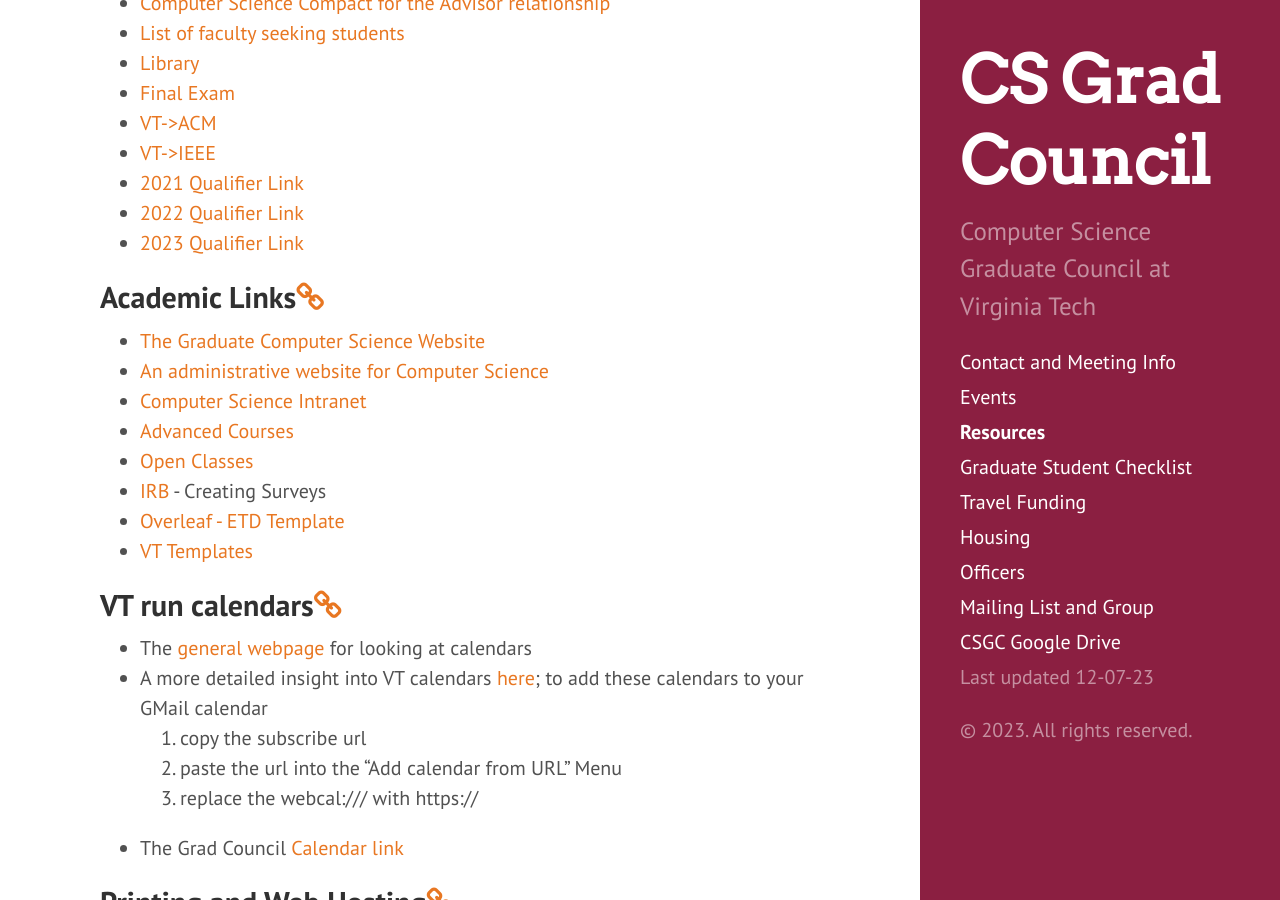
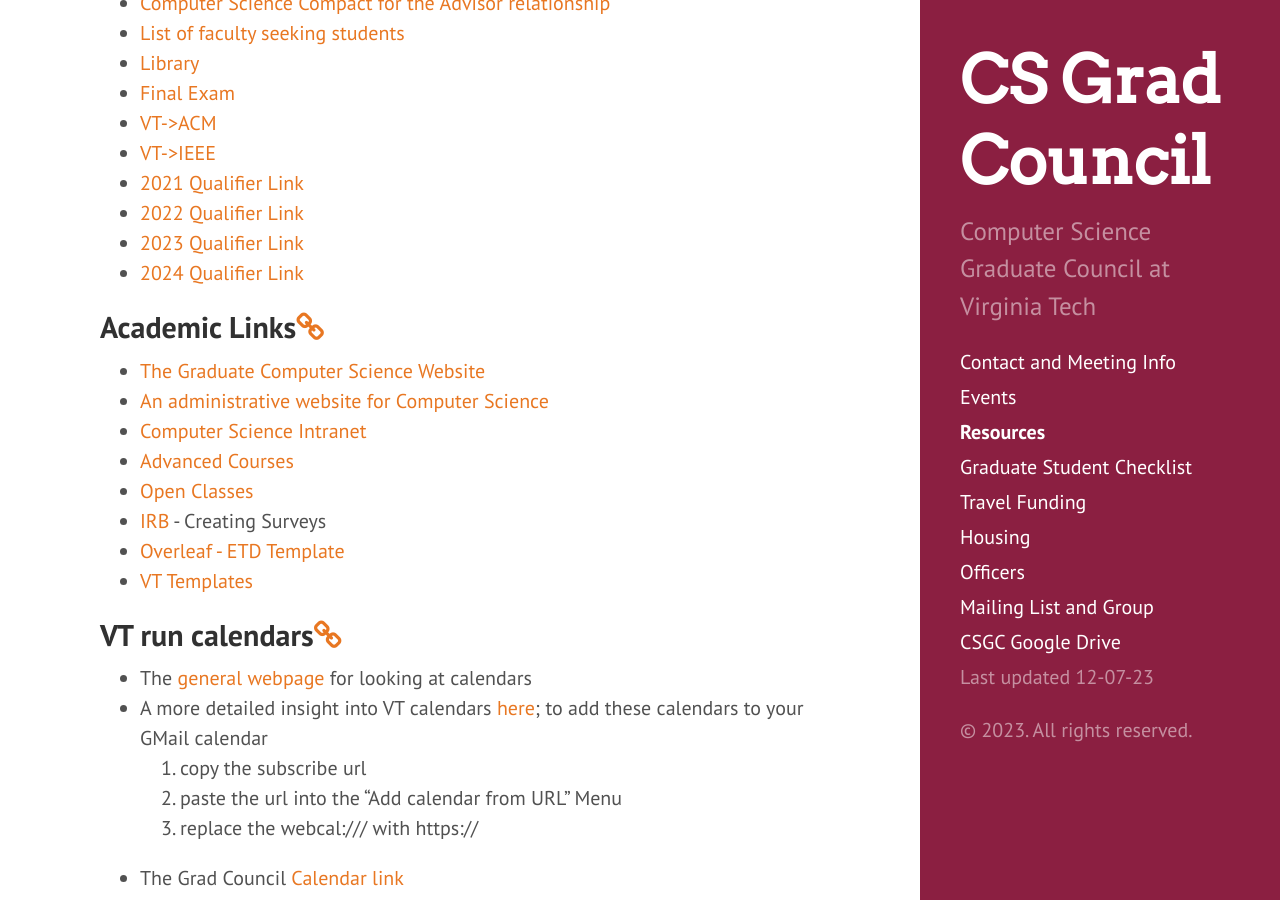
Before and after one commit to CSGraduateCouncil-VirginiaTech/csgc-website, a Jekyll site: the page built from resources.md, in a window 1280 px wide and 900 px high, scrolled down 882 px. Built offline with Jekyll 4.4.1, drawn with Linux system fonts in a browser that asks for light colours.

Commit message:
add 2024 qualifier link (#250)

```diff
--- a/resources.md
+++ b/resources.md
@@ -36,6 +36,7 @@ Steps to change your research hours (CS 5994 for MS and CS 7994 for PhD):
 * [2021 Qualifier Link](https://people.cs.vt.edu/kluther/qualifier/2021/)
 * [2022 Qualifier Link](https://people.cs.vt.edu/gracanin/qualifier/2022/)
 * [2023 Qualifier Link](https://people.cs.vt.edu/gracanin/qualifier/2023/)
+* [2024 Qualifier Link](https://people.cs.vt.edu/~gulzar/qualifier/sp2024/)
 
 ## <a name="AcademicLinks"></a>Academic Links<a href="#AcademicLinks"><i class="fa fa-link" aria-hidden="true"></i></a>
 
```
